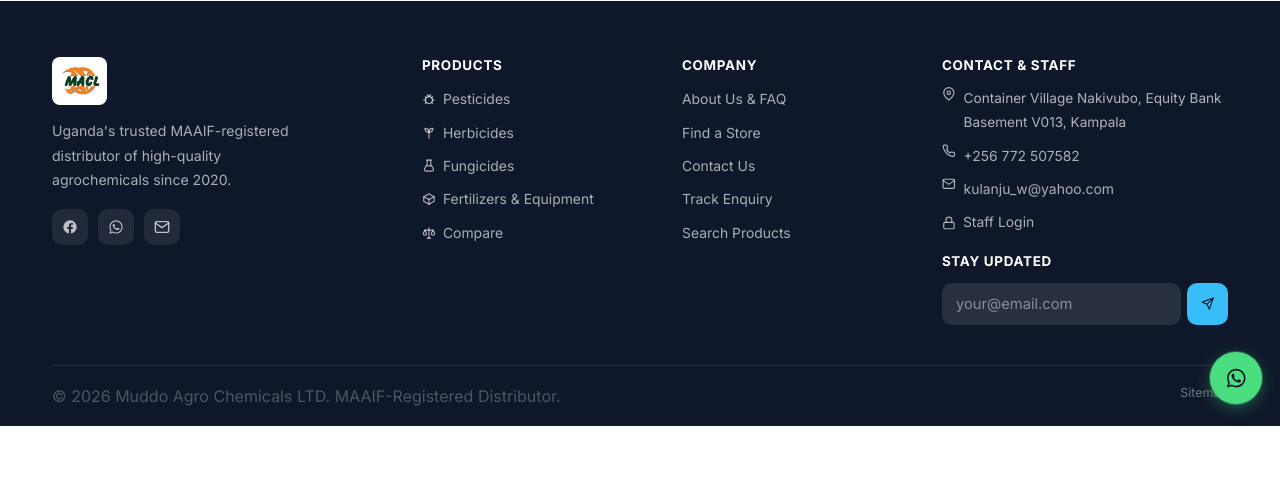
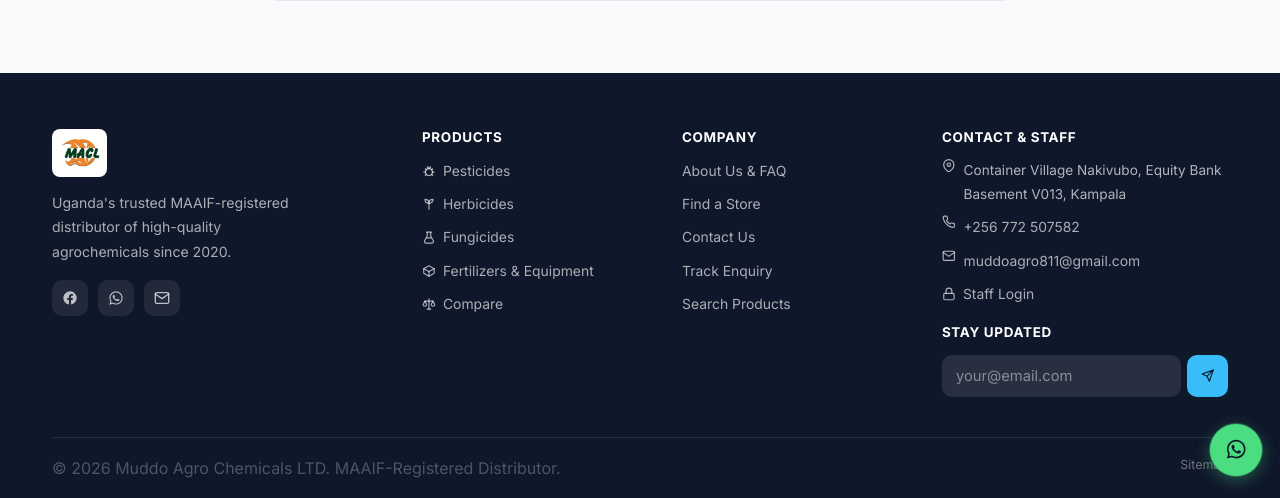
Before and after one commit to arnotrent/muddoagrochem, a Django app: page /about/ in a window 1280 px wide. Shown: the part 2444-2942 px from the top of the page. Before the commit the page ends 2870 px from the top, so only its background shows below. Run offline with Django 4.2, Linux system fonts and the light colour scheme; data that the repository does not hold is empty.

Commit message:
Add files via upload

```diff
--- a/templates/about.html
+++ b/templates/about.html
@@ -25,13 +25,13 @@
 </div></section>
 
 <section class="section"><div class="container">
-  <div style="display:grid;grid-template-columns:1fr 1fr;gap:56px;align-items:center">
+  <div class="stack-mobile" style="display:grid;grid-template-columns:1fr 1fr;gap:56px;align-items:center">
     <div>
       <div class="section-tag">{% icon "building" %}Who We Are</div>
       <h2 class="section-title" style="margin:6px 0 16px;text-align:left">MACL — Muddo Agro Chemicals LTD</h2>
       <p style="line-height:1.8;margin-bottom:14px">Based in Kampala's Container Village Nakivubo, Equity Bank Basement V013, MACL is a MAAIF-registered distributor of pesticides, herbicides, fungicides, fertilizers and spraying equipment serving all regions of Uganda.</p>
       <p style="line-height:1.8;margin-bottom:14px">We partner with manufacturers in India, China and Europe to bring authentic, proven agrochemical solutions at competitive prices — zero counterfeit products, ever.</p>
-      <p style="line-height:1.8">{% icon "phone" style="color:var(--accent-blue);margin-right:6px" %}<strong>Tel:</strong> 0772-507582 / 0702-507582<br>{% icon "envelope" style="color:var(--accent-blue);margin-right:6px" %}<strong>Email:</strong> <a href="mailto:kulanju_w@yahoo.com" style="color:var(--accent-blue)">kulanju_w@yahoo.com</a></p>
+      <p style="line-height:1.8">{% icon "phone" style="color:var(--accent-blue);margin-right:6px" %}<strong>Tel:</strong> 0772-507582 / 0702-507582<br>{% icon "envelope" style="color:var(--accent-blue);margin-right:6px" %}<strong>Email:</strong> <a href="mailto:muddoagro811@gmail.com" style="color:var(--accent-blue)">muddoagro811@gmail.com</a></p>
       <div style="display:grid;grid-template-columns:1fr 1fr;gap:12px;margin-top:24px">
         {% for stat,label in stats_list %}
         <div style="text-align:center;padding:16px;background:var(--bg-alt);border-radius:14px">
@@ -41,7 +41,7 @@
       </div>
     </div>
     <div style="border-radius:20px;overflow:hidden;height:420px;box-shadow:var(--sh-lg)">
-      <img src="{% static 'images/hero_pesticides.jpg' %}" alt="MACL products in the field" style="width:100%;height:100%;object-fit:cover">
+      <img src="{% static 'images/about_side.jpg' %}" alt="Healthy tomato crop grown with MACL products" style="width:100%;height:100%;object-fit:cover">
     </div>
   </div>
 </div></section>
@@ -86,7 +86,7 @@
   </div>
 </div></section>
 <script>
-function toggleFaq(btn){const ans=btn.nextElementSibling,icon=btn.querySelector('i'),open=ans.style.maxHeight&&ans.style.maxHeight!=='0px';document.querySelectorAll('[onclick="toggleFaq(this)"]').forEach(b=>{b.nextElementSibling.style.maxHeight='0px';b.querySelector('i').style.transform=''});if(!open){ans.style.maxHeight=ans.scrollHeight+'px';icon.style.transform='rotate(180deg)'}}
+function toggleFaq(btn){const ans=btn.nextElementSibling,icon=btn.querySelector('.icon'),open=ans.style.maxHeight&&ans.style.maxHeight!=='0px';document.querySelectorAll('[onclick="toggleFaq(this)"]').forEach(b=>{b.nextElementSibling.style.maxHeight='0px';const i=b.querySelector('.icon');if(i)i.style.transform=''});if(!open){ans.style.maxHeight=ans.scrollHeight+'px';if(icon)icon.style.transform='rotate(180deg)'}}
 document.querySelector('[onclick="toggleFaq(this)"]')?.click();
 </script>
 {% endblock %}
--- a/templates/admin/base_admin.html
+++ b/templates/admin/base_admin.html
@@ -16,7 +16,7 @@
 <div class="admin-wrap">
   <aside class="admin-sidebar">
     <div class="sidebar-brand">
-      <img src="{% static 'images/logo_full.png' %}" alt="MACL">
+      <img src="{% static 'images/logo_admin.png' %}" alt="MACL Admin">
       <div><span class="sidebar-brand-name">MACL Admin</span><span class="sidebar-brand-sub">Muddo Agro Chemicals</span></div>
     </div>
     <nav class="sidebar-nav">
--- a/templates/base.html
+++ b/templates/base.html
@@ -82,7 +82,7 @@
   <a href="{% url 'track' %}" class="mm-link" onclick="closeMenu()">{% icon "search" %}Track Enquiry</a>
   <div class="mm-section">Contact Details</div>
   <a href="tel:+256772507582" class="mm-link">{% icon "phone" %}+256 772 507582</a>
-  <a href="mailto:kulanju_w@yahoo.com" class="mm-link">{% icon "envelope" %}kulanju_w@yahoo.com</a>
+  <a href="mailto:muddoagro811@gmail.com" class="mm-link">{% icon "envelope" %}muddoagro811@gmail.com</a>
   <div class="mm-section">Staff</div>
   {% if request.user.is_authenticated %}
     {% if request.user.is_staff %}<a href="{% url 'admin_dashboard' %}" class="mm-link" onclick="closeMenu()">{% icon "cog" %}Admin Panel</a>
@@ -118,7 +118,7 @@
         <div class="footer-social">
           <a href="https://facebook.com/p/MUDDO-AGRO-Chemicals-LTD-100063836929481/" target="_blank" aria-label="Facebook">{% icon "facebook-f" %}</a>
           <a href="https://wa.me/{{ wa_number }}" target="_blank" aria-label="WhatsApp">{% icon "whatsapp" %}</a>
-          <a href="mailto:kulanju_w@yahoo.com" aria-label="Email">{% icon "envelope" %}</a>
+          <a href="mailto:muddoagro811@gmail.com" aria-label="Email">{% icon "envelope" %}</a>
         </div>
       </div>
       <div>
@@ -146,7 +146,7 @@
         <ul class="footer-contact">
           <li>{% icon "map-marker-alt" %}Container Village Nakivubo, Equity Bank Basement V013, Kampala</li>
           <li>{% icon "phone" %}<a href="tel:+256772507582">+256 772 507582</a></li>
-          <li>{% icon "envelope" %}<a href="mailto:kulanju_w@yahoo.com">kulanju_w@yahoo.com</a></li>
+          <li>{% icon "envelope" %}<a href="mailto:muddoagro811@gmail.com">muddoagro811@gmail.com</a></li>
         </ul>
         <ul style="margin-top:8px">
           {% if request.user.is_authenticated %}
--- a/templates/index.html
+++ b/templates/index.html
@@ -73,7 +73,7 @@
 </div></section>
 
 <section class="section-alt"><div class="container">
-  <div style="display:grid;grid-template-columns:1fr 1fr;gap:48px;align-items:center">
+  <div class="stack-mobile" style="display:grid;grid-template-columns:1fr 1fr;gap:48px;align-items:center">
     <div style="display:grid;grid-template-columns:1fr 1fr;gap:16px">
       <img src="{% static 'images/why_quality.jpg' %}" alt="Pest identification close-up" style="width:100%;height:230px;object-fit:cover;border-radius:16px;box-shadow:var(--sh-md)">
       <img src="{% static 'images/why_equipment.jpg' %}" alt="Application equipment" style="width:100%;height:230px;object-fit:cover;border-radius:16px;box-shadow:var(--sh-md);margin-top:32px">
```
Also changed, not shown: templates/contact.html (+4 -4 lines), reference_source_images/round7/macl_admin_logo.png (added), reference_source_images/round7/pest_collage_aphid_beetle_whitefly.png (added), reference_source_images/round7/sprayer_field_application.png (added), reference_source_images/round7/stock_contact_us_hands.png (added), reference_source_images/round7/tomato_blight_leaf.png (added), reference_source_images/round7/tomatoes_greenhouse.png (added), 1 other file.
